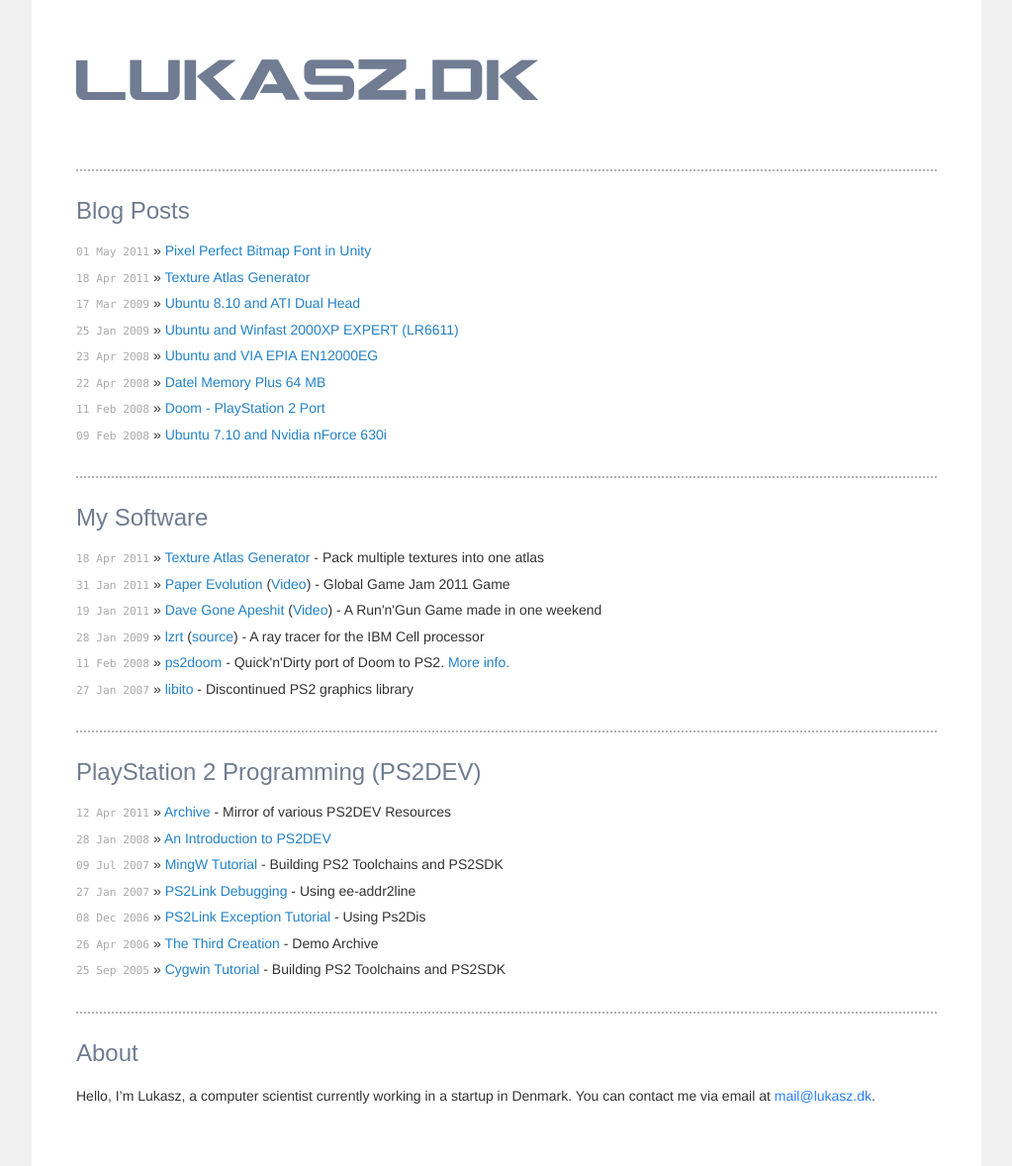
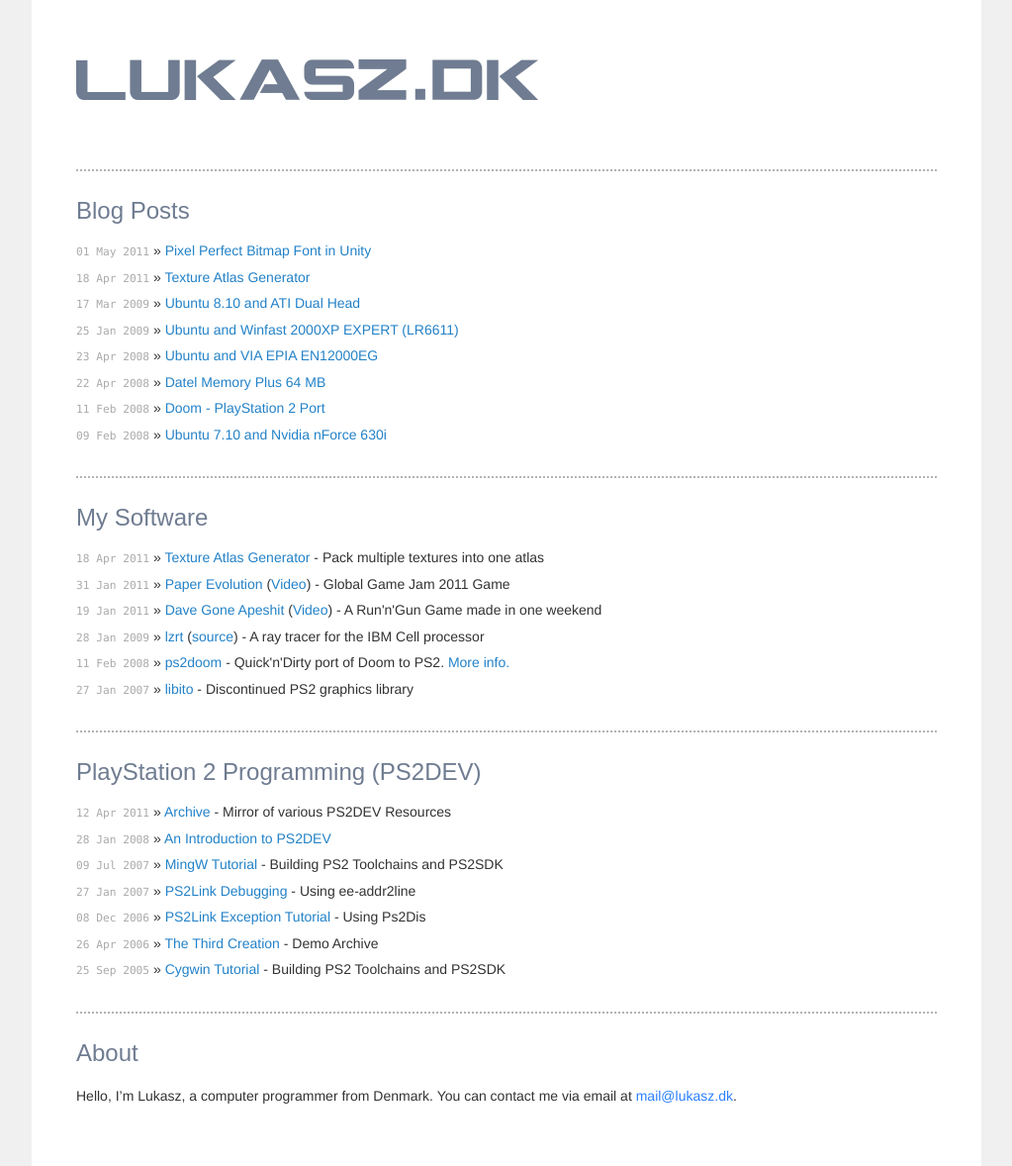
Before and after one commit to lukaszdk/lukasz.dk, a Jekyll site: the page built from index.html, in a window 1280 px wide. Shown: the whole page at 99% size, without its empty margins (128-1151 px from the left). Built offline with Jekyll 4.4.1, drawn with Linux system fonts in a browser that asks for light colours.

Commit message:
Updated About section.

```diff
--- a/index.html
+++ b/index.html
@@ -39,7 +39,7 @@
 <hr>
 <h1>About</h1>
 
-<p>Hello, I’m Lukasz, a computer scientist currently working in a startup in Denmark.
+<p>Hello, I’m Lukasz, a computer programmer from Denmark.
 You can contact me via email at <a href="mailto:mail@lukasz.dk">mail@lukasz.dk</a>.</p>
 
 </div>
```
